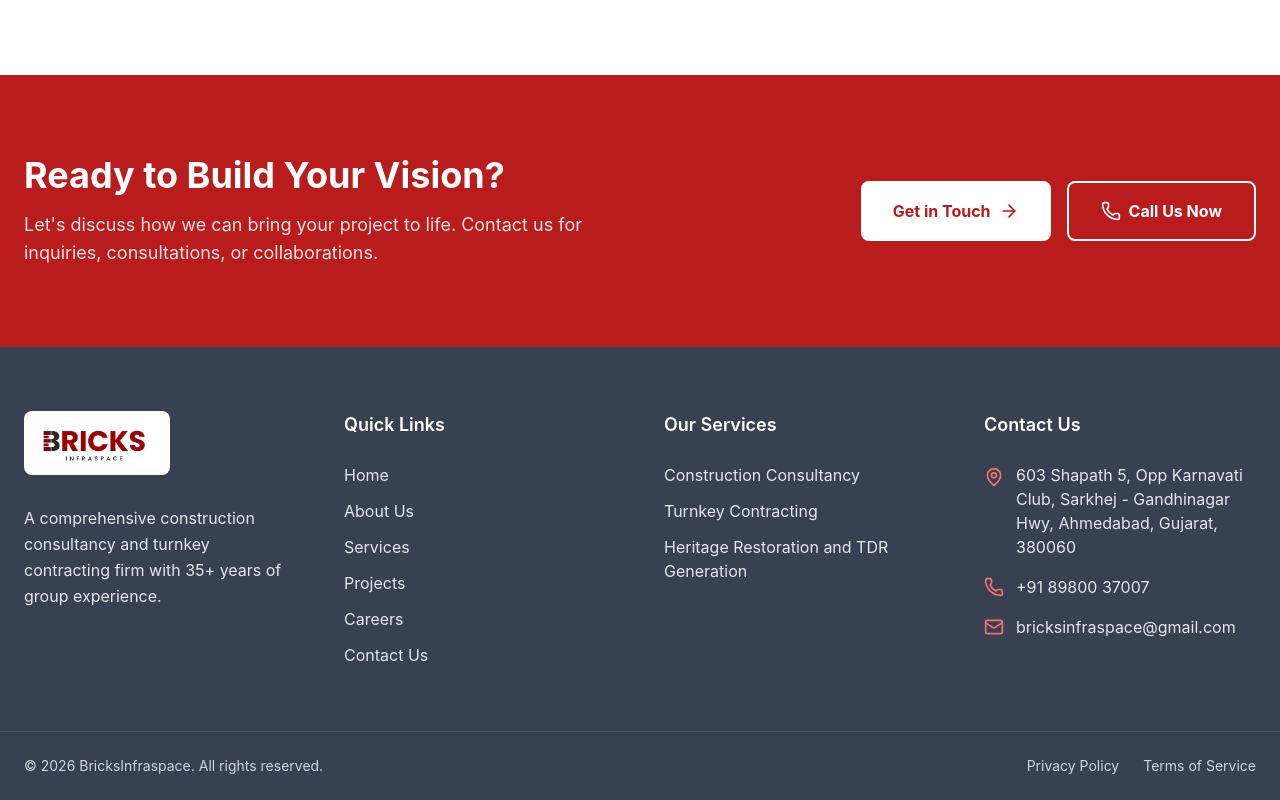
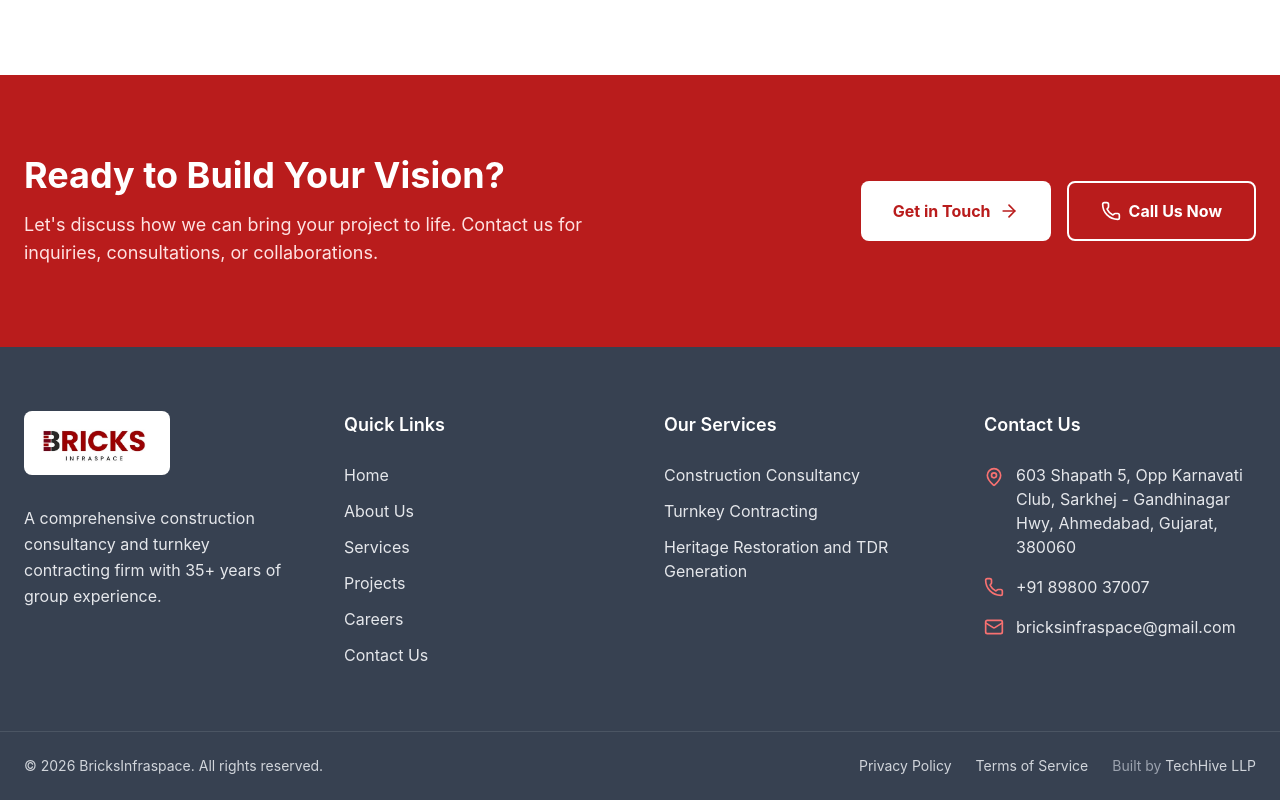
Before and after one commit to TechHiveLLP/BricksInfraspaceWebsite, a Next.js app: page / in a window 1280 px wide. Shown: the part 3262-4062 px from the top of the page. Built offline with nearby package versions, Linux system fonts and the light colour scheme.

Commit message:
techhive credit

```diff
--- a/src/components/Footer.tsx
+++ b/src/components/Footer.tsx
@@ -111,9 +111,22 @@ export default function Footer() {
             <p className="text-gray-300 text-sm">
               © {new Date().getFullYear()} BricksInfraspace. All rights reserved.
             </p>
-            <div className="flex gap-6 text-sm text-gray-300">
-              <Link href="#" className="hover:text-red-400 transition-colors">Privacy Policy</Link>
-              <Link href="#" className="hover:text-red-400 transition-colors">Terms of Service</Link>
+            <div className="flex flex-col md:flex-row items-center gap-4 md:gap-6 text-sm text-gray-300">
+              <div className="flex gap-6">
+                <Link href="#" className="hover:text-red-400 transition-colors">Privacy Policy</Link>
+                <Link href="#" className="hover:text-red-400 transition-colors">Terms of Service</Link>
+              </div>
+              <span className="text-gray-400">
+                Built by{" "}
+                <a
+                  href="https://tech-hive.in"
+                  target="_blank"
+                  rel="noopener noreferrer"
+                  className="text-gray-300 hover:text-red-400 transition-colors"
+                >
+                  TechHive LLP
+                </a>
+              </span>
             </div>
           </div>
         </div>
```
